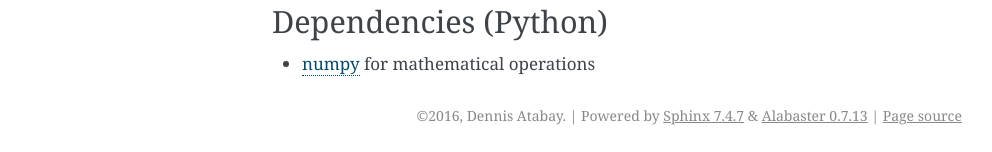
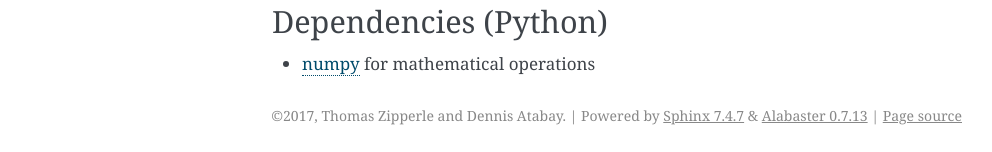
Before and after one commit to tzipperle/mplstyle, a Sphinx documentation site: the page built from docs/index.rst, in a window 1280 px wide. Shown: the part 753-905 px from the top of the page, without its empty margins (148-1140 px from the left). Built offline with Sphinx 7.4.7, drawn with Linux system fonts in a browser that asks for light colours; part of the change alters nothing that is shown.

Commit message:
Update conf.py

```diff
--- a/docs/conf.py
+++ b/docs/conf.py
@@ -11,9 +11,9 @@ extensions = [
 source_suffix = '.rst'
 master_doc = 'index'
 
-project = u'prodyn'
-copyright = u'2016, Dennis Atabay'
-author = u'Dennis Atabay'
+project = u'mpl-style'
+copyright = u'2017, Thomas Zipperle and Dennis Atabay'
+author = u'Thomas Zipperle and Dennis Atabay'
 version = '0.1'
 release = '0.1'
 
@@ -22,7 +22,7 @@ exclude_patterns = ['_build']
 
 # HTML output
 
-htmlhelp_basename = 'prodyndoc'
+htmlhelp_basename = 'mpl-styledoc'
 
 # LaTeX output
 
@@ -35,8 +35,8 @@ latex_elements = {
 # (source start file, target name, title,
 #  author, documentclass [howto, manual, or own class]).
 latex_documents = [
-  (master_doc, 'prodyn.tex', u'prodyn Documentation',
-   u'Dannis Atabay', 'manual'),
+  (master_doc, 'mpl-style.tex', u'mpl-style Documentation',
+   u'Thomas Zipperl and Dennis Atabay', 'manual'),
 ]
 
 # Manual page output
@@ -44,7 +44,7 @@ latex_documents = [
 # One entry per manual page. List of tuples
 # (source start file, name, description, authors, manual section).
 man_pages = [
-    (master_doc, 'prodyn', u'prodyn Documentation',
+    (master_doc, 'mpl-style', u'mpl-style Documentation',
      [author], 1)
 ]
 
@@ -55,17 +55,17 @@ man_pages = [
 # (source start file, target name, title, author,
 #  dir menu entry, description, category)
 texinfo_documents = [
-  (master_doc, 'prodyn', u'prodyn Documentation',
-   author, 'prodyn', 'Implementation of the dymaic programming algorithm for optimal system control',
+  (master_doc, 'mpl-style', u'mpl-style Documentation',
+   author, 'mpl-style', 'Name Name',
    'Miscellaneous'),
 ]
 # Epub output
 
 # Bibliographic Dublin Core info.
-epub_title = u'prodyn'
-epub_author = u'Dennis Atabay'
-epub_publisher = u'Dennis Atabay'
-epub_copyright = u'2016, Dennis Atabay'
+epub_title = u'mpl-style'
+epub_author = u'Thomas Zipperle and Dennis Atabay'
+epub_publisher = u'Thomas Zipperle and Dennis Atabay'
+epub_copyright = u'2017, Thomas Zipperle and Dennis Atabay'
 
 epub_exclude_files = ['search.html']
 
```
